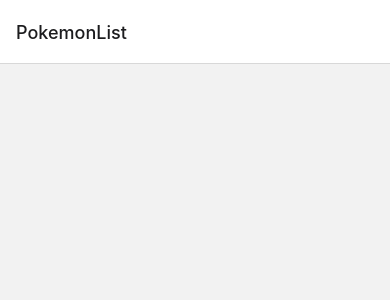
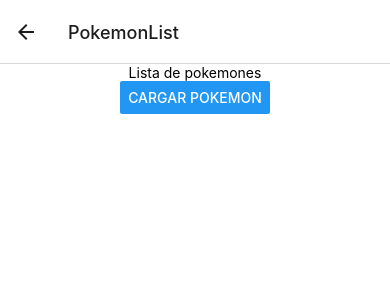
Before and after one commit to Facundorios/tp-5, a React Native app: screen /PokemonList in a window 390 px wide. Shown: the top 300 px of the page. Built offline with nearby package versions, Linux system fonts and the light colour scheme; no server answers.

Commit message:
feat: semi-finished work

```diff
--- a/App.js
+++ b/App.js
@@ -3,16 +3,17 @@
 import { NavigationContainer } from '@react-navigation/native';
 import { createStackNavigator } from '@react-navigation/stack';
 import PokemonListScreen from './screens/PokemonListScreen';
-import PokemonDetailScreen from './screens/PokemonDetailsScreen';
+import Home from './screens/Home';
+
 
 const Stack = createStackNavigator();
 
 export default function App() {
   return (
     <NavigationContainer>
-      <Stack.Navigator initialRouteName="PokemonList">
+      <Stack.Navigator initialRouteName="Home">
+        <Stack.Screen name="Home" component={Home} />
         <Stack.Screen name="PokemonList" component={PokemonListScreen} />
-        <Stack.Screen name="PokemonDetail" component={PokemonDetailScreen} />
       </Stack.Navigator>
     </NavigationContainer>
   );
--- a/package.json
+++ b/package.json
@@ -14,10 +14,11 @@
     "@react-navigation/native-stack": "^6.9.26",
     "@react-navigation/stack": "^6.3.29",
     "axios": "^1.6.8",
-    "expo": "^49.0.23",
+    "expo": "^51.0.0",
     "expo-status-bar": "~1.6.0",
     "react": "18.2.0",
     "react-native": "0.72.10",
+    "react-native-gesture-handler": "^2.12.0",
     "react-native-safe-area-context": "4.6.3",
     "react-native-screens": "~3.22.0"
   },
--- /dev/null
+++ b/screens/Home.jsx
@@ -0,0 +1,13 @@
+import React from "react";
+import { Text, Button } from "react-native";
+
+function Home({ navigation }) {
+  return (
+    <>
+      <Text>OÑAAAA</Text>
+      <Button title="Andate de acá" onPress={() => navigation.navigate("PokemonList")}/>
+    </>
+  );
+}
+
+export default Home;
--- a/screens/PokemonDetailsScreen.jsx
+++ /dev/null
@@ -1,52 +0,0 @@
-// screens/PokemonDetailScreen.js
-import React, { useState, useEffect } from 'react';
-import { View, Text, ActivityIndicator, Image } from 'react-native';
-import axios from 'axios';
-
-const PokemonDetailScreen = ({ route }) => {
-  const [pokemonData, setPokemonData] = useState(null);
-  const { name } = route.params;
-
-  useEffect(() => {
-    axios.get(`https://pokeapi.co/api/v2/pokemon/${name}`)
-      .then(response => {
-        setPokemonData(response.data);
-      })
-      .catch(error => {
-        console.error('Error fetching Pokemon details:', error);
-      });
-  }, [name]);
-
-  if (!pokemonData) {
-    return (
-      <View>
-        <ActivityIndicator size="large" />
-      </View>
-    );
-  }
-
-  return (
-    <View>
-      <Text>Name: {pokemonData.name}</Text>
-      <Text>Height: {pokemonData.height}</Text>
-      <Text>Weight: {pokemonData.weight}</Text>
-      <Text>Abilities:</Text>
-      {pokemonData.abilities.map((ability, index) => (
-        <Text key={index}>{ability.ability.name}</Text>
-      ))}
-      <Image source={pokemonData.sprites.front_default} style={styles.image} />
-    </View>
-  );
-};
-
-
-const styles = {
-    image: {
-        width: 100,
-        height: 100,
-    },
-}
-
-
-
-export default PokemonDetailScreen;
--- a/screens/PokemonListScreen.jsx
+++ b/screens/PokemonListScreen.jsx
@@ -1,36 +1,46 @@
-// screens/PokemonListScreen.js
-import React, { useState, useEffect } from 'react';
-import { View, Text, Button, FlatList, TouchableOpacity } from 'react-native';
-import axios from 'axios';
+import { View, Button, Text, FlatList } from "react-native";
+import { styles } from "../style/style";
+import { useState } from "react";
 
-const PokemonListScreen = ({ navigation }) => {
+function PokemonListScreen({ navigation }) {
   const [pokemonList, setPokemonList] = useState([]);
 
-  useEffect(() => {
-    axios.get('https://pokeapi.co/api/v2/pokemon?offset=20&limit=20')
-      .then(response => {
-        setPokemonList(response.data.results);
-      })
-      .catch(error => {
-        console.error('Error fetching Pokemon list:', error);
+  const fetchData = async () => {
+    try {
+      const response = await fetch(
+        "https://pokeapi.co/api/v2/pokemon?offset=0&limit=1302"
+      );
+      const data = await response.json();
+      const allPokemon = [...data.results];
+
+      const detailsPromises = allPokemon.map(async (pokemon) => {
+
+        const detailsResponse = await fetch(pokemon.url);
+        const detailsData = await detailsResponse.json();
+
+        return {
+          name: pokemon.name,
+          details: detailsData,
+        };
       });
-  }, []);
+      const pokemonWithDetails = await Promise.all(detailsPromises);
+      setPokemonList(pokemonWithDetails);
+      console.log(detailsData)
+    } catch (error) {
+      console.error("Error fetching data:", error);
+    }
+  };
 
-  const renderItem = ({ item }) => (
-    <TouchableOpacity onPress={() => navigation.navigate('PokemonDetail', { name: item.name })}>
-      <Text>{item.name}</Text>
-    </TouchableOpacity>
-  );
+
 
   return (
-    <View>
-      <FlatList
-        data={pokemonList}
-        renderItem={renderItem}
-        keyExtractor={item => item.name}
-      />
+    <View style={styles.container}>
+      <Text>Lista de pokemones</Text>
+      <Button title="Cargar pokemon" onPress={fetchData} />
+      <FlatList data={pokemonList} renderItem={({ item }) => <Text>{item.name}</Text>} />
     </View>
+
   );
-};
+}
 
 export default PokemonListScreen;
--- a/style/style.js
+++ b/style/style.js
@@ -12,18 +12,13 @@
       fontFamily: "Roboto",
       padding: 10,
     },
-    pokemonList: {
-      flexDirection: "row",
-      flexWrap: "wrap",
-      justifyContent: "center",
-    },
-    pokemonContainer: {
-      flexDirection: "column",
-      alignItems: "center",
-      margin: 5,
-    },
     imagen: {
       width: 70,
       height: 70,
     },
+    button: {
+      color: "red",
+      padding: 10,
+      borderRadius: 5,
+    }
   })
```
Also changed, not shown: 1 other file (tests, documents, lock files or other folders).
